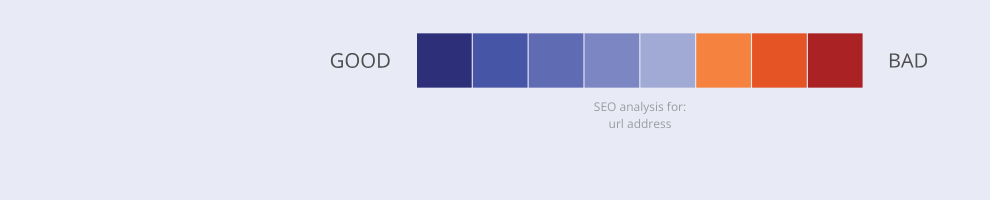
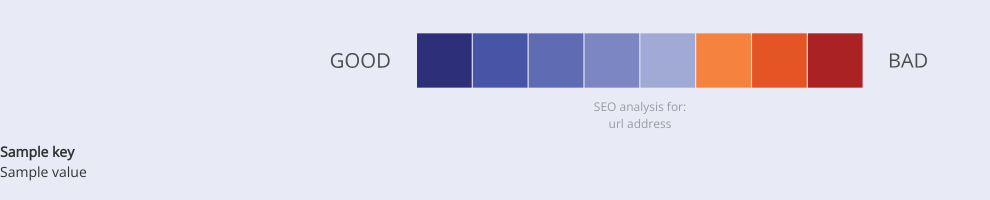
Before and after one commit to chadwickcheney/MetaAnalyzer, a Django app: template seo/templates/main.html in a window 1280 px wide. Shown: the part 600-800 px from the top of the page, without its empty margins (0-990 px from the left). Run offline with Django 3.2, Linux system fonts and the light colour scheme; tables that the repository leaves empty hold one stand-in row (values such as "Sample post"); the template is opened without the code that fills it: values that come from a table or form of the project are taken from there, most other values are stand-ins (such as "Sample title", 1, 10 or a date in 2020); some libraries are stand-ins or nearby versions.

Commit message:
updated html element to include table

```diff
--- a/seo/templates/main.html
+++ b/seo/templates/main.html
@@ -57,6 +57,22 @@
 
         </div>
     </div>
+    <div class="results-table">
+      <table class="head-table">
+        {% for key,value in table.items %}
+        <tr>
+          <th>
+            {{ key }}
+          </th>
+        </tr>
+        <tr>
+          <td>
+            {{ value }}
+          </td>
+        </tr>
+        {% endfor %}
+      </table>
+    </div>
   </body>
 
 </html>
--- /dev/null
+++ b/seo/webbing.py
@@ -0,0 +1,5 @@
+import time
+import requests
+import fake_useragent
+
+#
```
Also changed, not shown: seo/views.py (+6 -2 lines).
